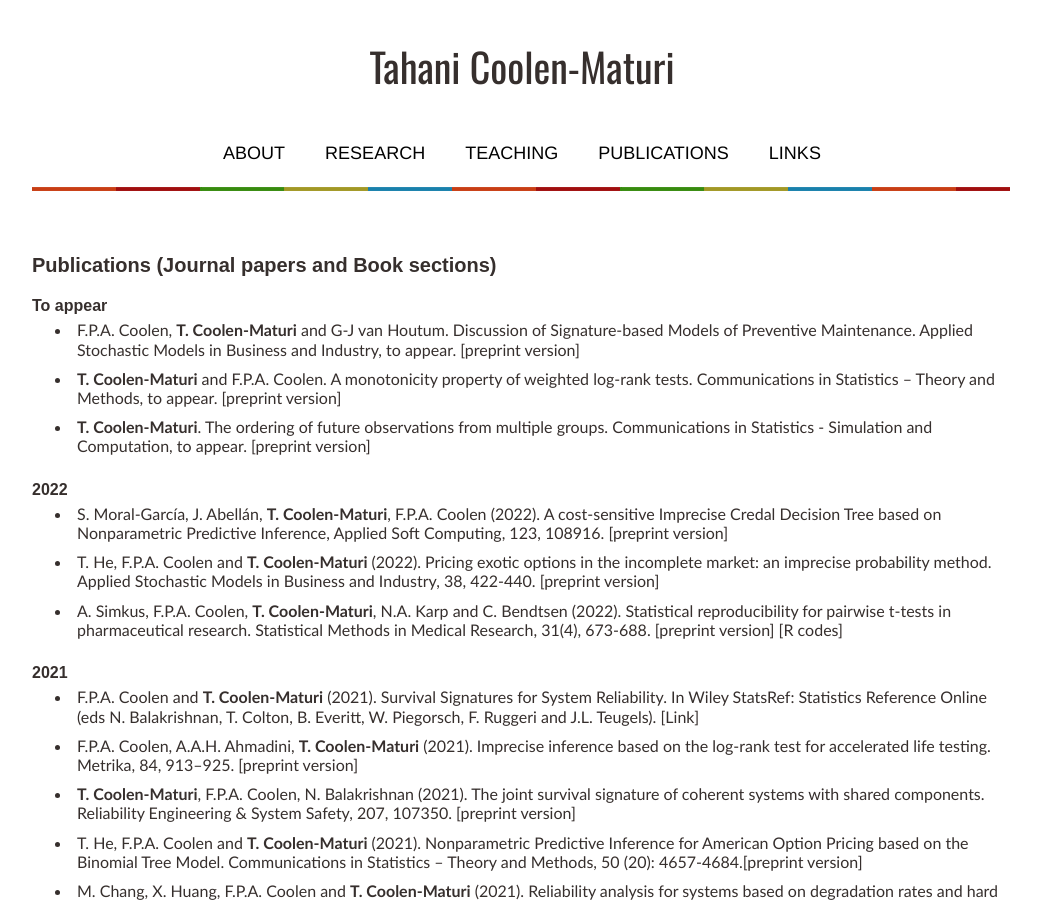
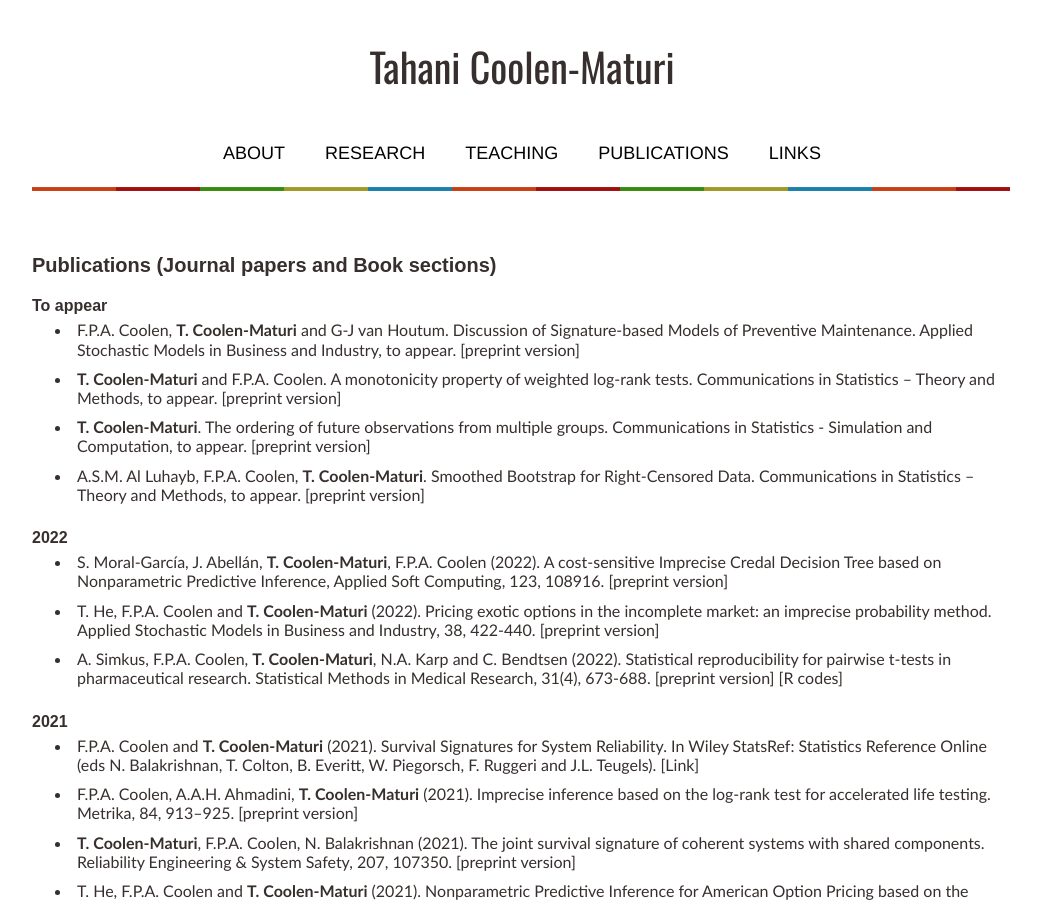
Before and after one commit to tmaturi/tahanimaturi, a Jekyll site: the page built from publications.md, in a window 1280 px wide and 900 px high. Shown: the whole window, without its empty margins (119-1160 px from the left). Built offline with Jekyll 4.4.1, drawn with Linux system fonts in a browser that asks for light colours; our own code applies the rules of GitHub Pages for plain Markdown files.

Commit message:
Update publications.md

```diff
--- a/publications.md
+++ b/publications.md
@@ -13,7 +13,7 @@ title: Publications
 - F.P.A. Coolen, **T. Coolen-Maturi** and G-J van Houtum. Discussion of Signature-based Models of Preventive Maintenance. Applied Stochastic Models in Business and Industry, to appear. [[preprint version](pdfs/ASMBI-discussion-220907-subm.pdf){:target="_blank"}]
 - **T. Coolen-Maturi** and F.P.A. Coolen. A  monotonicity property of weighted log-rank tests.   Communications in Statistics – Theory and Methods, to appear. [[preprint version](pdfs/Logrank-ComStats-rev-20210507-Final.pdf){:target="_blank"}]
 - **T. Coolen-Maturi**.  The ordering of future observations from multiple groups. Communications in Statistics - Simulation and Computation, to appear. [[preprint version](pdfs/ordered_future_Sep2020rev.pdf){:target="_blank"}]
-
+- A.S.M. Al Luhayb, F.P.A. Coolen, **T. Coolen-Maturi**. Smoothed Bootstrap for Right-Censored Data.  Communications in Statistics – Theory and Methods, to appear. [[preprint version](pdfs/ComStats_SB_RC_Rev_221023.pdf){:target="_blank"}]
 
 
 
```
